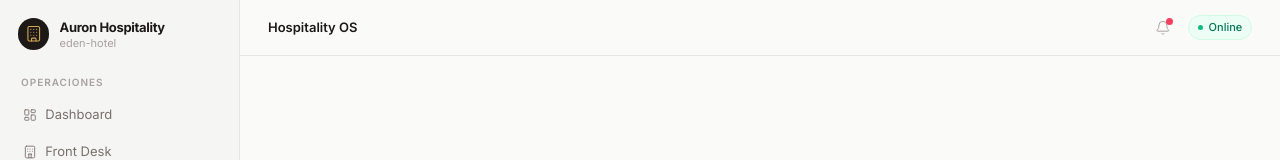
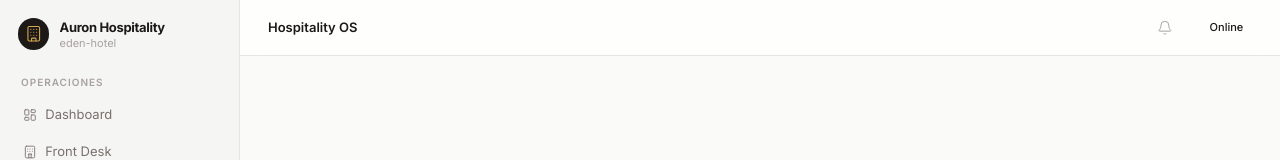
Before and after one commit to alexandevs2309/hospitalityos, a Next.js app in the folder web/: page /book/search in a window 1280 px wide. Shown: the top 160 px of the page. Built offline with nearby package versions, Linux system fonts and the light colour scheme.

Commit message:
fix: critical bugs (reservations ErrorState import, select-content circular import, confirm-content crash) + all hex/rgba → design tokens + semantic color tokens

```diff
--- a/web/app/book/payment/payment-content.js
+++ b/web/app/book/payment/payment-content.js
@@ -63,11 +63,11 @@ export default function PaymentPage() {
         style: {
           base: {
             fontSize: "16px",
-            color: "#1c1917",
+            color: "#1c1917", // Stripe requires hex — maps to --stone-900
             fontFamily: "'Inter', -apple-system, BlinkMacSystemFont, 'Segoe UI', sans-serif",
-            "::placeholder": { color: "#78716c" },
+            "::placeholder": { color: "#78716c" }, // maps to --stone-500
           },
-          invalid: { color: "#e11d48", iconColor: "#e11d48" },
+          invalid: { color: "#e11d48", iconColor: "#e11d48" }, // maps to --rose-600
         },
       });
       card.mount(cardElementRef.current);
--- a/web/app/book/select/select-content.js
+++ b/web/app/book/select/select-content.js
@@ -1,16 +1,176 @@
 "use client";
 
-import { Suspense } from "react";
-import SelectContent from "./select-content";
+import { useState, useEffect } from "react";
+import { useRouter, useSearchParams } from "next/navigation";
+import { checkAvailability, listRoomTypes } from "@/lib/api";
+import { Button, Card, CardContent, LoadingState, ErrorState, EmptyState, useToast } from "@/components/ui";
+import { Home, Users, ChevronLeft, ChevronRight, Star, Wifi, Coffee, Bath, Check } from "lucide-react";
 
-export default function SelectPage() {
+function formatMoney(cents) {
+  return new Intl.NumberFormat("es-DO", { style: "currency", currency: "DOP" }).format((cents || 0) / 100);
+}
+
+export default function SelectContent() {
+  const router = useRouter();
+  const searchParams = useSearchParams();
+  const toast = useToast();
+
+  const checkIn = searchParams.get("checkIn");
+  const checkOut = searchParams.get("checkOut");
+  const adults = Number(searchParams.get("adults")) || 2;
+  const children = Number(searchParams.get("children")) || 0;
+
+  const [rooms, setRooms] = useState([]);
+  const [roomTypes, setRoomTypes] = useState({});
+  const [loading, setLoading] = useState(true);
+  const [error, setError] = useState(null);
+  const [selectedRoom, setSelectedRoom] = useState(null);
+
+  const nights = checkIn && checkOut
+    ? Math.max(1, Math.ceil((new Date(checkOut) - new Date(checkIn)) / 86400000))
+    : 0;
+
+  useEffect(() => {
+    if (!checkIn || !checkOut) {
+      router.push("/book/search");
+      return;
+    }
+    async function load() {
+      setLoading(true);
+      setError(null);
+      try {
+        const [avail, types] = await Promise.all([
+          checkAvailability(checkIn, checkOut, "eden-hotel"),
+          listRoomTypes("eden-hotel"),
+        ]);
+        setRooms(Array.isArray(avail) ? avail : avail.rooms || []);
+        const typeMap = {};
+        (Array.isArray(types) ? types : types.room_types || []).forEach(t => { typeMap[t.id] = t; });
+        setRoomTypes(typeMap);
+      } catch (e) {
+        setError(e.message || "Error al buscar disponibilidad");
+      } finally {
+        setLoading(false);
+      }
+    }
+    load();
+  }, [checkIn, checkOut, router]);
+
+  function handleSelect(room) {
+    setSelectedRoom(room);
+  }
+
+  function handleContinue() {
+    if (!selectedRoom) return;
+    const params = new URLSearchParams({
+      checkIn, checkOut, adults: String(adults), children: String(children),
+      roomId: selectedRoom.id || selectedRoom.room_id,
+      roomTypeId: selectedRoom.room_type_id || "",
+      roomTypeName: roomTypes[selectedRoom.room_type_id]?.name || "Habitación",
+      roomNumber: selectedRoom.number || selectedRoom.room_number || "",
+      totalCents: String(selectedRoom.total_cents || selectedRoom.price_cents || 0),
+    });
+    router.push(`/book/guest?${params.toString()}`);
+  }
+
+  if (loading) return <LoadingState label="Buscando habitaciones disponibles..." />;
+  if (error) return <Card><CardContent><ErrorState message={error} onRetry={() => window.location.reload()} /></CardContent></Card>;
+
   return (
-    <Suspense fallback={
-      <div className="animate-fade-in min-h-[60vh] flex items-center justify-center">
-        <div className="animate-spin w-8 h-8 rounded-full border-2 border-stone-200 border-t-stone-900" />
+    <div className="animate-fade-in">
+      <button
+        onClick={() => router.push("/book/search")}
+        className="mb-6 inline-flex items-center gap-1"
+        style={{ fontSize: "var(--text-sm)", fontWeight: 500, color: "var(--stone-500)", background: "none", border: "none", cursor: "pointer" }}
+      >
+        <ChevronLeft size={14} /> Cambiar fechas
+      </button>
+
+      <div className="mb-6 flex flex-wrap items-end justify-between gap-4">
+        <div>
+          <h1 style={{ fontSize: "var(--text-2xl)", fontWeight: 700, color: "var(--stone-900)" }}>
+            Selecciona tu Habitacion
+          </h1>
+          <p style={{ fontSize: "var(--text-sm)", color: "var(--stone-400)" }}>
+            {checkIn} → {checkOut} · {nights} noche{nights > 1 ? "s" : ""} · {adults} adulto{adults > 1 ? "s" : ""}{children > 0 ? `, ${children} niño${children > 1 ? "s" : ""}` : ""}
+          </p>
+        </div>
+        <Button onClick={handleContinue} disabled={!selectedRoom} icon={ChevronRight}>
+          Continuar
+        </Button>
       </div>
-    }>
-      <SelectContent />
-    </Suspense>
+
+      {rooms.length === 0 ? (
+        <EmptyState
+          icon={<Home size={48} style={{ color: "var(--stone-300)" }} />}
+          title="No hay habitaciones disponibles"
+          description="Intenta con otras fechas o modifica tu busqueda"
+        />
+      ) : (
+        <div className="grid grid-cols-1 md:grid-cols-2 lg:grid-cols-3 gap-4">
+          {rooms.map((room, i) => {
+            const type = roomTypes[room.room_type_id] || {};
+            const isSelected = selectedRoom?.id === room.id || selectedRoom?.room_id === room.room_id;
+            return (
+              <button
+                key={room.id || room.room_id || i}
+                onClick={() => handleSelect(room)}
+                className="text-left rounded-xl transition-all"
+                style={{
+                  border: isSelected ? "2px solid var(--gold-500)" : "1px solid var(--stone-200)",
+                  background: isSelected ? "var(--gold-50)" : "white",
+                  boxShadow: isSelected ? "var(--shadow-card-hover)" : "var(--shadow-card)",
+                }}
+              >
+                <div
+                  className="flex items-center justify-center h-32 rounded-t-xl"
+                  style={{ background: "linear-gradient(135deg, var(--stone-100), var(--stone-50))" }}
+                >
+                  <Home size={32} style={{ color: "var(--stone-300)" }} />
+                </div>
+                <div className="p-4">
+                  <div className="flex items-start justify-between mb-2">
+                    <div>
+                      <h3 style={{ fontSize: "var(--text-base)", fontWeight: 600, color: "var(--stone-900)" }}>
+                        {room.number || room.room_number || `Habitacion ${i + 1}`}
+                      </h3>
+                      <p style={{ fontSize: "var(--text-sm)", color: "var(--stone-500)" }}>
+                        {type.name || "Habitacion"}
+                      </p>
+                    </div>
+                    {isSelected && (
+                      <div
+                        className="flex items-center justify-center shrink-0"
+                        style={{ width: "24px", height: "24px", borderRadius: "var(--radius-full)", background: "var(--gold-500)" }}
+                      >
+                        <Check size={14} style={{ color: "white" }} />
+                      </div>
+                    )}
+                  </div>
+                  <div className="flex items-center gap-3 mb-3">
+                    {type.capacity && (
+                      <span className="flex items-center gap-1" style={{ fontSize: "var(--text-xs)", color: "var(--stone-500)" }}>
+                        <Users size={12} /> {type.capacity}
+                      </span>
+                    )}
+                    <span className="flex items-center gap-1" style={{ fontSize: "var(--text-xs)", color: "var(--stone-500)" }}>
+                      <Wifi size={12} /> WiFi
+                    </span>
+                  </div>
+                  <div className="flex items-center justify-between pt-2" style={{ borderTop: "1px solid var(--stone-100)" }}>
+                    <span style={{ fontSize: "var(--text-lg)", fontWeight: 700, color: "var(--stone-900)" }}>
+                      {formatMoney(room.total_cents || room.price_cents)}
+                    </span>
+                    <span style={{ fontSize: "var(--text-xs)", color: "var(--stone-400)" }}>
+                      {nights} noche{nights > 1 ? "s" : ""}
+                    </span>
+                  </div>
+                </div>
+              </button>
+            );
+          })}
+        </div>
+      )}
+    </div>
   );
 }
--- a/web/app/globals.css
+++ b/web/app/globals.css
@@ -28,33 +28,57 @@
   --color-gold-600: var(--gold-600);
   --color-gold-700: var(--gold-700);
 
-  --color-emerald-50:  var(--emerald-50);
-  --color-emerald-100: var(--emerald-100);
-  --color-emerald-200: var(--emerald-200);
-  --color-emerald-500: var(--emerald-500);
-  --color-emerald-600: var(--emerald-600);
-  --color-emerald-700: var(--emerald-700);
+  --color-emerald-50:  var(--success-50);
+  --color-emerald-100: var(--success-100);
+  --color-emerald-200: var(--success-200);
+  --color-emerald-500: var(--success-500);
+  --color-emerald-600: var(--success-600);
+  --color-emerald-700: var(--success-700);
 
-  --color-amber-50:  var(--amber-50);
-  --color-amber-100: var(--amber-100);
-  --color-amber-200: var(--amber-200);
-  --color-amber-500: var(--amber-500);
-  --color-amber-600: var(--amber-600);
-  --color-amber-700: var(--amber-700);
+  --color-amber-50:  var(--warning-50);
+  --color-amber-100: var(--warning-100);
+  --color-amber-200: var(--warning-200);
+  --color-amber-500: var(--warning-500);
+  --color-amber-600: var(--warning-600);
+  --color-amber-700: var(--warning-700);
 
-  --color-rose-50:  var(--rose-50);
-  --color-rose-100: var(--rose-100);
-  --color-rose-200: var(--rose-200);
-  --color-rose-500: var(--rose-500);
-  --color-rose-600: var(--rose-600);
-  --color-rose-700: var(--rose-700);
+  --color-rose-50:  var(--danger-50);
+  --color-rose-100: var(--danger-100);
+  --color-rose-200: var(--danger-200);
+  --color-rose-500: var(--danger-500);
+  --color-rose-600: var(--danger-600);
+  --color-rose-700: var(--danger-700);
 
-  --color-sky-50:  var(--sky-50);
-  --color-sky-100: var(--sky-100);
-  --color-sky-200: var(--sky-200);
-  --color-sky-500: var(--sky-500);
-  --color-sky-600: var(--sky-600);
-  --color-sky-700: var(--sky-700);
+  --color-sky-50:  var(--info-50);
+  --color-sky-100: var(--info-100);
+  --color-sky-200: var(--info-200);
+  --color-sky-500: var(--info-500);
+  --color-sky-600: var(--info-600);
+  --color-sky-700: var(--info-700);
+
+  --color-success-50:  var(--success-50);
+  --color-success-100: var(--success-100);
+  --color-success-500: var(--success-500);
+  --color-success-600: var(--success-600);
+  --color-success-700: var(--success-700);
+
+  --color-warning-50:  var(--warning-50);
+  --color-warning-100: var(--warning-100);
+  --color-warning-500: var(--warning-500);
+  --color-warning-600: var(--warning-600);
+  --color-warning-700: var(--warning-700);
+
+  --color-danger-50:  var(--danger-50);
+  --color-danger-100: var(--danger-100);
+  --color-danger-500: var(--danger-500);
+  --color-danger-600: var(--danger-600);
+  --color-danger-700: var(--danger-700);
+
+  --color-info-50:  var(--info-50);
+  --color-info-100: var(--info-100);
+  --color-info-500: var(--info-500);
+  --color-info-600: var(--info-600);
+  --color-info-700: var(--info-700);
 
   --color-blue-50:  var(--blue-50);
   --color-blue-100: var(--blue-100);
@@ -165,13 +189,13 @@
   .animate-float { animation: float 3s ease-in-out infinite; }
 
   .glass {
-    background: rgba(255,255,255,0.7);
+    background: var(--glass-bg);
     backdrop-filter: blur(12px);
     -webkit-backdrop-filter: blur(12px);
   }
 
   .dark .glass {
-    background: rgba(28,25,23,0.7);
+    background: var(--glass-bg-dark);
   }
 
   .card-hover {
--- a/web/app/layout.js
+++ b/web/app/layout.js
@@ -255,7 +255,7 @@ function Topbar({ title }) {
       style={{
         left: "var(--sidebar-width)",
         height: "var(--topbar-height)",
-        background: "rgba(250,250,249,0.8)",
+        background: "var(--glass-bg)",
         backdropFilter: "blur(12px)",
         WebkitBackdropFilter: "blur(12px)",
         borderBottom: "1px solid var(--stone-200)",
@@ -312,7 +312,7 @@ function AppLayout({ children }) {
       {sidebarOpen && (
         <div
           className="lg:hidden fixed inset-0 z-30 animate-backdrop-in"
-          style={{ background: "rgba(0,0,0,0.4)", backdropFilter: "blur(4px)" }}
+          style={{ background: "var(--overlay-bg)", backdropFilter: "blur(4px)" }}
           onClick={() => setSidebarOpen(false)}
         />
       )}
--- a/web/app/login/page.js
+++ b/web/app/login/page.js
@@ -32,7 +32,7 @@ export default function LoginPage() {
       {/* Left — Branding */}
       <div
         className="hidden lg:flex lg:w-1/2 relative overflow-hidden items-center justify-center"
-        style={{ background: "linear-gradient(135deg, #1C1917 0%, #292524 50%, #44403C 100%)" }}
+        style={{ background: "var(--gradient-stone)" }}
       >
         {/* Decorative circles */}
         <div className="absolute inset-0">
--- a/web/app/register/page.js
+++ b/web/app/register/page.js
@@ -69,7 +69,7 @@ export default function RegisterPage() {
       {/* Left — Branding */}
       <div
         className="hidden lg:flex lg:w-1/2 relative overflow-hidden items-center justify-center"
-        style={{ background: "linear-gradient(135deg, #1C1917 0%, #292524 50%, #44403C 100%)" }}
+        style={{ background: "var(--gradient-stone)" }}
       >
         <div className="absolute inset-0">
           <div className="absolute top-1/4 -left-20 w-80 h-80 rounded-full opacity-10" style={{ background: "var(--gold-500)" }} />
--- a/web/app/reservations/page.js
+++ b/web/app/reservations/page.js
@@ -3,7 +3,7 @@
 import { useState, useEffect } from "react";
 import { listReservations, createReservation, cancelReservation, checkInReservation, checkOutReservation } from "@/lib/api";
 import Link from "next/link";
-import { Button, Card, StatusBadge, Modal, Input, Select, FilterPills, useToast, SkeletonTable, EmptyState } from "@/components/ui";
+import { Button, Card, StatusBadge, Modal, Input, Select, FilterPills, useToast, SkeletonTable, EmptyState, ErrorState } from "@/components/ui";
 import { Plus, Calendar, CreditCard, User, X, Check, LogOut, ExternalLink, ChevronDown, Search, Loader2 } from "lucide-react";
 
 const statusConfig = {
--- a/web/app/whatsapp/page.js
+++ b/web/app/whatsapp/page.js
@@ -279,7 +279,7 @@ export default function WhatsAppPage() {
                             color: "var(--stone-900)",
                             borderTopRightRadius: isOut ? "4px" : undefined,
                             borderTopLeftRadius: !isOut ? "4px" : undefined,
-                            boxShadow: "0 1px 2px rgba(0,0,0,0.05)",
+                            boxShadow: "var(--shadow-message)",
                           }}
                         >
                           <p style={{ fontSize: "var(--text-sm)", lineHeight: 1.5, whiteSpace: "pre-wrap" }}>{msg.content}</p>
```
Also changed, not shown: web/app/book/confirm/confirm-content.js (+16 -1 lines), web/app/page.js (+5 -5 lines), web/lib/design-tokens.css, 2 other files (tests, documents, lock files or other folders).
